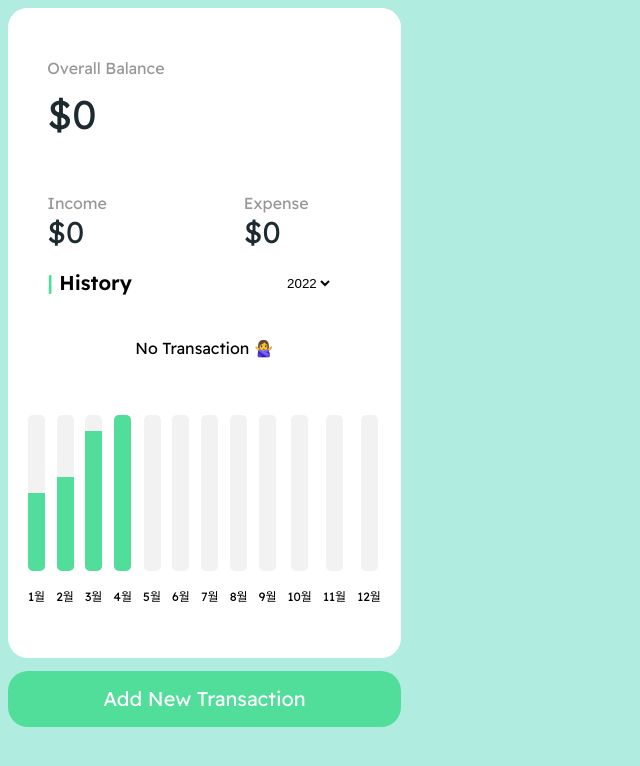
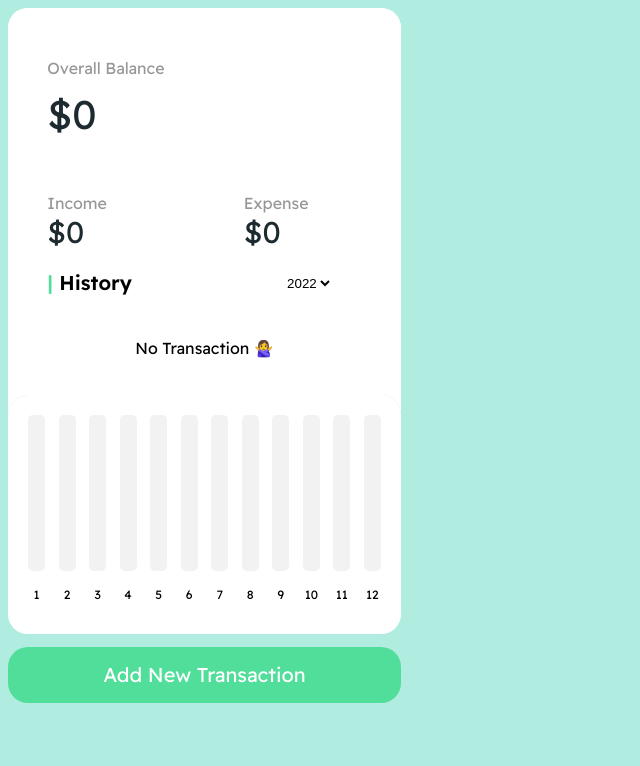
Before and after one commit to Kimmyyoung/Expense-Tracker, a React (Create React App) app: page / in a window 1280 px wide. Shown: the top 766 px of the page, without its empty margins (0-640 px from the left). Built offline with nearby package versions, Linux system fonts and the light colour scheme.

Commit message:
💡 Styled Item (History Section) + Fixed bug Chart Bar

```diff
--- a/src/App.js
+++ b/src/App.js
@@ -13,17 +13,18 @@ function App() {
   useEffect(() => {
     const localItems = JSON.parse(localStorage.getItem("items"));
 
-    if(localItems === null) {
+    if (localItems === null) {
       localStorage.setItem("items", JSON.stringify(items));
       localStorage.setItem("nextItemId", nextItemId);
+
       return;
     }
 
     const localNextItemId = +localStorage.getItem("nextItemId");
-    const copyLocalItems = [...localItems];
+    let copyLocalItems = [...localItems];
 
     copyLocalItems.forEach((item, index) => {
-      copyLocalItems[index].date = new Date(item.Date);
+      copyLocalItems[index].date = new Date(item.date);
     });
 
     setItems(copyLocalItems);
--- a/src/Chart/Chart.js
+++ b/src/Chart/Chart.js
@@ -4,8 +4,6 @@ import ChartBar from "./ChartBar";
 
 const Chart = (props) => {
     const amountOfChartDatas = props.chartDates.map((data) => (data.amount));
-
-
     const maximumAmountOfChartDatas = Math.max(...amountOfChartDatas);
 
     return (
@@ -27,6 +25,7 @@ const Wrapper = styled.div`
   justify-content: space-between;
   align-items: center;
   background-color: white;
+  border-radius:20px;
   padding: 20px;
 `;
 export default Chart;
--- a/src/Chart/ChartBar.js
+++ b/src/Chart/ChartBar.js
@@ -23,7 +23,7 @@ const ChartBar = (props) => {
     };
 
     return (
-        <CharBar aria-label={`${year}년 ${month}월 지출 금액`}>
+        <CharBar aria-label={`${year}y ${month}m my pocket`}>
             <ChartBarInner>
                 <ChartBarFill style={{height: fillHeight, borderRadius: fillbarStyle }}
                 onMouseOver={showAmountHandler}
@@ -33,7 +33,7 @@ const ChartBar = (props) => {
                     )}
                 </ChartBarFill>
             </ChartBarInner>
-            <p>{month}월</p>
+            <p>{month}</p>
         </CharBar>
 
     )
--- a/src/Item/DateLabel.js
+++ b/src/Item/DateLabel.js
@@ -2,12 +2,10 @@ import React from "react";
 import styled from 'styled-components';
 
 const DateLabel = (props) => {
-    const dt = new Date(props);
 
-    const year = dt.getFullYear();
-    console.log(year);
-    const month = ("00" + (dt.getMonth() + 1)).slice(-2);
-    const day = ("00" + dt.getDate()).slice(-2);
+    const year = props.date.getFullYear();
+    const month = ("00" + (props.date.getMonth() + 1)).slice(-2);
+    const day = ("00" + props.date.getDate()).slice(-2);
 
     return (
         <Wrapper>
--- a/src/Item/Item.js
+++ b/src/Item/Item.js
@@ -40,18 +40,20 @@ const Item = (props) => {
         <>
         <ItemStyledContainer className={itemStyleByAmountType} onClick={itemClickHandler}>
                 <ItemDetail>
+                    <ItemCategoryImage>
+                        <h3></h3>
+                    </ItemCategoryImage>
+                    <ItemTitle>
+                            <ItemDetailCategory>{itemCategory}</ItemDetailCategory>
                             <DateLabel date={props.date}/>
-
-                <ItemTitle>
+                    </ItemTitle>
+                    <ItemTitleAmount>
+                        <strong className={fontStyleByAmountType}>{itemAmount}</strong>
                         <DeleteButton style={{display: isItemClick === true? "flex" : "none"}} onClick={handleRemove} >
-                        <span>Delete Item</span>
+                                <span>Delete</span>
                         </DeleteButton>
-                    <h3>{itemCategory}</h3>
-                </ItemTitle>
+                    </ItemTitleAmount>
                 </ItemDetail>
-            <div>
-                <strong className={fontStyleByAmountType}>{itemAmount}</strong>
-            </div>
         </ItemStyledContainer>
         </>
     );
@@ -61,14 +63,14 @@ const Item = (props) => {
 const ItemStyledContainer = styled.div`
     background-color: white;
     border-radius: 20px;
-    width: 341px;
-    height: 72px;
+    width: 330px;
+    height: 60px;
     display: flex;
     justify-content: space-between;
     align-items: flex-end;
-    padding: 10px 14px;
-    margin-bottom: 20px;
-    filter: drop-shadow(0px 2px 5px rgba(0, 0, 0, 0.25));
+    padding: 10px 14px 15px;
+    margin : 10px;
+    filter: drop-shadow(0px 2px 3px rgba(0, 0, 0, 0.25));
     cursor: pointer;
 
     & .income {
@@ -92,41 +94,79 @@ const ItemStyledContainer = styled.div`
     }
 `;
 
-const ItemTitle = styled.div`
+const ItemTitle = styled.tr`
     background-color: white;
-    display: flex;
     font-family: 'ReadexPro-Regular';
-    justify-content: center;
-    align-items: center;
     margin-left: 10%;
+    display:table-cell;
+    width:40%;
+    vertical-align:middle;
     & h3 {
         background-color: white;
-        width: 200px;
-        margin-bottom: 4px;
+        font-family: 'ReadexPro-Regular';
     }
+`;
+const ItemCategoryImage = styled.tr`
+    background-color: grey;
+    border-radius: 10px;
+    font-family: 'ReadexPro-Regular';
+    margin-left: 10%;
+    display:table-cell;
+    width:15%;
+    vertical-align:middle;
+`;
+const ItemTitleAmount =styled.tr`
+    background-color: white;
+    font-family: 'ReadexPro-Regular';
+    margin-left: 10%;
+    display:table-cell;
+    width:15%;
+    vertical-align:middle;
+    & strong {
+        font-family: 'ReadexPro-Regular';
+        font-size: 25px;
+        margin-left: 20%;
+    }
+    & .green {
+        color: #51DE9A;
+    }
+    & .red {
+        color: #DE5151;
+    }
+`;
 
-`;
 
 const DeleteButton = styled.button`
     background-color: white;
     display: none;
-  justify-content: center;
-  align-items: center;
-  width: 17px;
     height: 17px;
+    margin-left: 18%;
+    color: #DE5151;
     padding: 0;
-  margin: 0 5px 4px 0;
-  text-align: center;
     letter-spacing: 0;
     cursor: pointer;
+    font-family: 'ReadexPro-Regular';
+    font-size: 10px;
+    border:none;
     & ::before {
     content: 'X';
     background-color: white;
     }
 `;
 
-const ItemDetail = styled.div`
+const ItemDetail = styled.table`
     background-color: white;
     font-family: 'ReadexPro-Regular';
+    display: table;
+    width: 100%;
+`;
+
+const ItemDetailCategory = styled.table`
+    background-color: white;
+    font-family: 'ReadexPro-Regular';
+    display: table;
+    width: 100%;
+    padding-left: 10%;
+    font-size: 20px;
 `;
 export default Item;
--- a/src/PocketContainer/PocketChart.js
+++ b/src/PocketContainer/PocketChart.js
@@ -1,13 +1,16 @@
-import React from "react";
+import React, {useContext} from "react";
+import styled from "styled-components";
 import Chart from "../Chart/Chart";
+import { FilterContext } from "./PocketContainer";
 
-const PocketChart = () => {
+const PocketChart = (props) => {
+    const { filteredExpense } = useContext(FilterContext);
 
     const monthlyExpenseData = [
-        {label: '1', amount:5},
-        {label: '2', amount:6},
-        { label: "3", amount: 9 },
-        { label: "4", amount: 10 },
+        {label: '1', amount:0},
+        {label: '2', amount:0},
+        { label: "3", amount: 0 },
+        { label: "4", amount: 0 },
         { label: "5", amount: 0 },
         { label: "6", amount: 0 },
         { label: "7", amount: 0 },
@@ -18,13 +21,24 @@ const PocketChart = () => {
         { label: "12", amount: 0 },
     ];
 
+    console.log(filteredExpense);
+
+    filteredExpense?.forEach((expense) => {
+        const month = expense.date.getMonth();
+        console.log(month);
+        monthlyExpenseData[month].amount += +expense.amount;
+     });
+
 
 
     return (
-        <div>
+        <Wrapper>
             <Chart chartDates={monthlyExpenseData} />
-        </div>
+        </Wrapper>
     )
 }
 
+const Wrapper = styled.div`
+    border-radius: 20px;
+`;
 export default PocketChart;
--- a/src/PocketContainer/PocketContainer.js
+++ b/src/PocketContainer/PocketContainer.js
@@ -23,7 +23,7 @@ function PocketContainer(props){
         }
     },[props.items]);
 
-    if (props.items.length > 0) {
+    if (props.items?.length > 0) {
         filteredItems = props.items.filter(
           (item) => item.date.getFullYear().toString() === filterBaseYear
         );
@@ -59,7 +59,7 @@ const Wrapper = styled.div`
     width: 393px;
     background-color: white;
     border-radius: 20px;
-    height: 650px;
+    height: max-content;
 `;
 
 export default PocketContainer;
```
Lines whose indentation alone changed are shown as unchanged.
